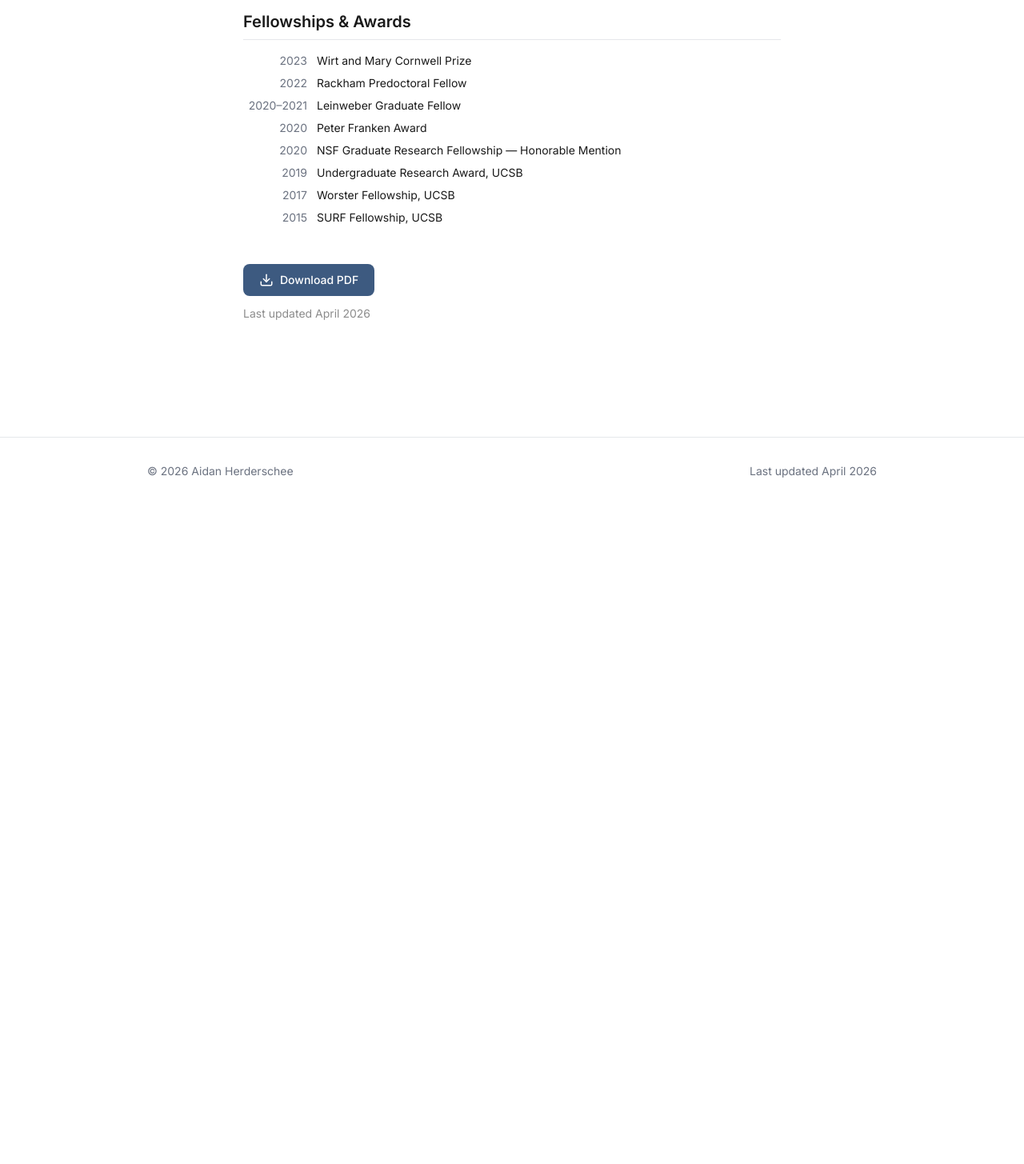
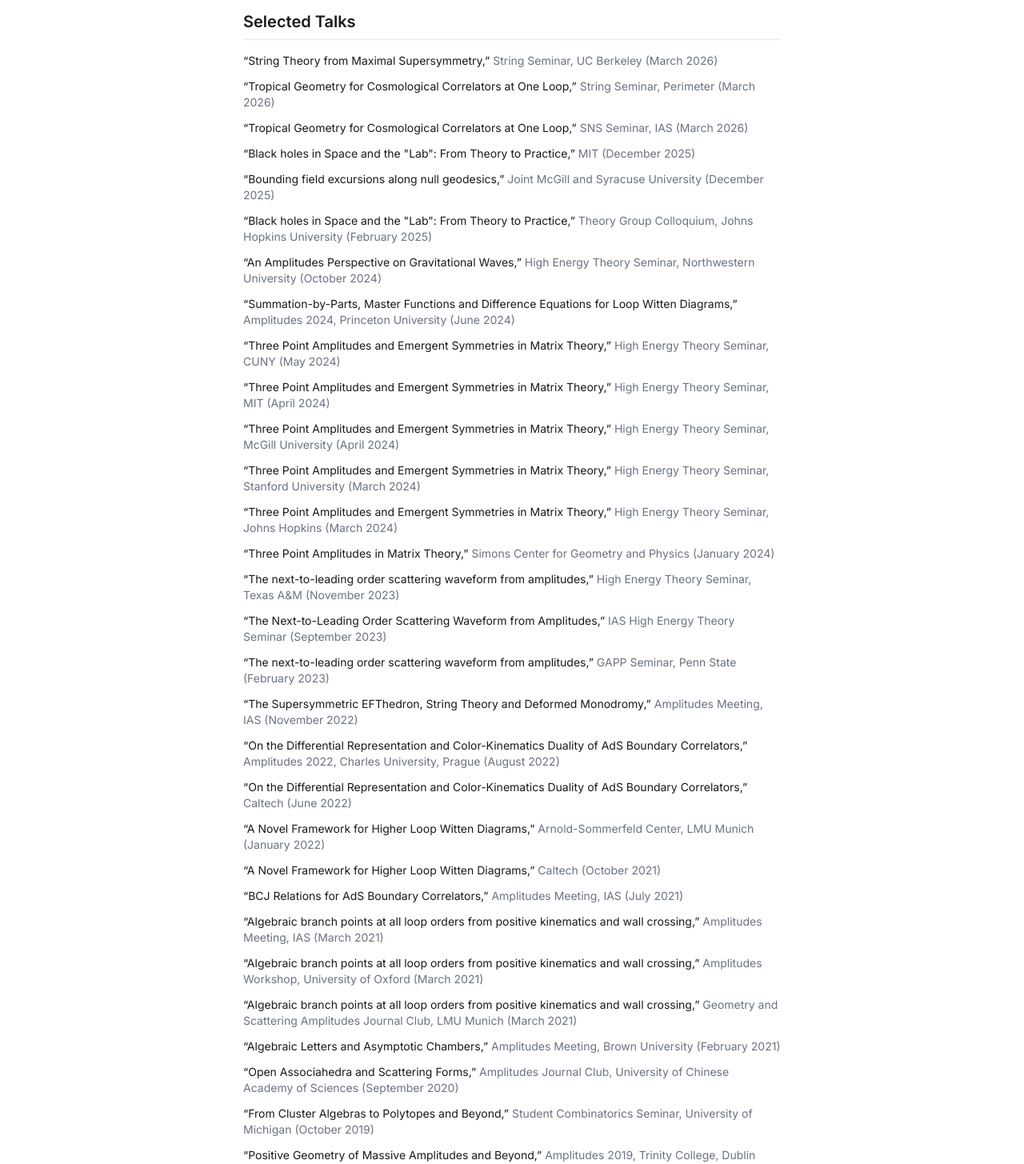
Before and after one commit to aidanh17/aidanh17.github.io, a Next.js app: page /cv in a window 1280 px wide. Shown: the part 640-2095 px from the top of the page at 80% size. Before the commit the page ends 1271 px from the top, so only its background shows below. Built offline with nearby package versions, Linux system fonts and the light colour scheme.

Commit message:
Replace fellowships section with full talks list on CV page
Co-Authored-By: Claude Opus 4.6 (1M context) <noreply@anthropic.com>

```diff
--- a/src/app/cv/page.tsx
+++ b/src/app/cv/page.tsx
@@ -1,5 +1,5 @@
 import type { Metadata } from "next";
-import { positions, education, awards } from "@/data/cv";
+import { positions, education, talks } from "@/data/cv";
 import { Timeline } from "@/components/Timeline";
 
 export const metadata: Metadata = {
@@ -24,18 +24,17 @@ export default function CVPage() {
           className="text-xl font-semibold mb-4 pb-2 border-b"
           style={{ color: "var(--foreground)", borderColor: "var(--border)" }}
         >
-          Fellowships &amp; Awards
+          Selected Talks
         </h2>
-        <ul className="space-y-2">
-          {awards.map((a, i) => (
-            <li key={i} className="flex gap-3 text-sm">
-              <span
-                className="shrink-0 w-20 text-right"
-                style={{ color: "var(--muted)" }}
-              >
-                {a.year}
+        <ul className="space-y-3">
+          {talks.map((t, i) => (
+            <li key={i} className="text-sm">
+              <span style={{ color: "var(--foreground)" }}>
+                &ldquo;{t.title},&rdquo;
+              </span>{" "}
+              <span style={{ color: "var(--muted)" }}>
+                {t.venue} ({t.date})
               </span>
-              <span style={{ color: "var(--foreground)" }}>{a.title}</span>
             </li>
           ))}
         </ul>
--- a/src/data/cv.ts
+++ b/src/data/cv.ts
@@ -27,18 +27,42 @@ export const education: CVEntry[] = [
   },
 ];
 
-export interface Award {
-  year: string;
+export interface Talk {
   title: string;
+  venue: string;
+  date: string;
 }
 
-export const awards: Award[] = [
-  { year: "2023", title: "Wirt and Mary Cornwell Prize" },
-  { year: "2022", title: "Rackham Predoctoral Fellow" },
-  { year: "2020–2021", title: "Leinweber Graduate Fellow" },
-  { year: "2020", title: "Peter Franken Award" },
-  { year: "2020", title: "NSF Graduate Research Fellowship — Honorable Mention" },
-  { year: "2019", title: "Undergraduate Research Award, UCSB" },
-  { year: "2017", title: "Worster Fellowship, UCSB" },
-  { year: "2015", title: "SURF Fellowship, UCSB" },
+export const talks: Talk[] = [
+  { title: "String Theory from Maximal Supersymmetry", venue: "String Seminar, UC Berkeley", date: "March 2026" },
+  { title: "Tropical Geometry for Cosmological Correlators at One Loop", venue: "String Seminar, Perimeter", date: "March 2026" },
+  { title: "Tropical Geometry for Cosmological Correlators at One Loop", venue: "SNS Seminar, IAS", date: "March 2026" },
+  { title: "Black holes in Space and the \"Lab\": From Theory to Practice", venue: "MIT", date: "December 2025" },
+  { title: "Bounding field excursions along null geodesics", venue: "Joint McGill and Syracuse University", date: "December 2025" },
+  { title: "Black holes in Space and the \"Lab\": From Theory to Practice", venue: "Theory Group Colloquium, Johns Hopkins University", date: "February 2025" },
+  { title: "An Amplitudes Perspective on Gravitational Waves", venue: "High Energy Theory Seminar, Northwestern University", date: "October 2024" },
+  { title: "Summation-by-Parts, Master Functions and Difference Equations for Loop Witten Diagrams", venue: "Amplitudes 2024, Princeton University", date: "June 2024" },
+  { title: "Three Point Amplitudes and Emergent Symmetries in Matrix Theory", venue: "High Energy Theory Seminar, CUNY", date: "May 2024" },
+  { title: "Three Point Amplitudes and Emergent Symmetries in Matrix Theory", venue: "High Energy Theory Seminar, MIT", date: "April 2024" },
+  { title: "Three Point Amplitudes and Emergent Symmetries in Matrix Theory", venue: "High Energy Theory Seminar, McGill University", date: "April 2024" },
+  { title: "Three Point Amplitudes and Emergent Symmetries in Matrix Theory", venue: "High Energy Theory Seminar, Stanford University", date: "March 2024" },
+  { title: "Three Point Amplitudes and Emergent Symmetries in Matrix Theory", venue: "High Energy Theory Seminar, Johns Hopkins", date: "March 2024" },
+  { title: "Three Point Amplitudes in Matrix Theory", venue: "Simons Center for Geometry and Physics", date: "January 2024" },
+  { title: "The next-to-leading order scattering waveform from amplitudes", venue: "High Energy Theory Seminar, Texas A&M", date: "November 2023" },
+  { title: "The Next-to-Leading Order Scattering Waveform from Amplitudes", venue: "IAS High Energy Theory Seminar", date: "September 2023" },
+  { title: "The next-to-leading order scattering waveform from amplitudes", venue: "GAPP Seminar, Penn State", date: "February 2023" },
+  { title: "The Supersymmetric EFThedron, String Theory and Deformed Monodromy", venue: "Amplitudes Meeting, IAS", date: "November 2022" },
+  { title: "On the Differential Representation and Color-Kinematics Duality of AdS Boundary Correlators", venue: "Amplitudes 2022, Charles University, Prague", date: "August 2022" },
+  { title: "On the Differential Representation and Color-Kinematics Duality of AdS Boundary Correlators", venue: "Caltech", date: "June 2022" },
+  { title: "A Novel Framework for Higher Loop Witten Diagrams", venue: "Arnold-Sommerfeld Center, LMU Munich", date: "January 2022" },
+  { title: "A Novel Framework for Higher Loop Witten Diagrams", venue: "Caltech", date: "October 2021" },
+  { title: "BCJ Relations for AdS Boundary Correlators", venue: "Amplitudes Meeting, IAS", date: "July 2021" },
+  { title: "Algebraic branch points at all loop orders from positive kinematics and wall crossing", venue: "Amplitudes Meeting, IAS", date: "March 2021" },
+  { title: "Algebraic branch points at all loop orders from positive kinematics and wall crossing", venue: "Amplitudes Workshop, University of Oxford", date: "March 2021" },
+  { title: "Algebraic branch points at all loop orders from positive kinematics and wall crossing", venue: "Geometry and Scattering Amplitudes Journal Club, LMU Munich", date: "March 2021" },
+  { title: "Algebraic Letters and Asymptotic Chambers", venue: "Amplitudes Meeting, Brown University", date: "February 2021" },
+  { title: "Open Associahedra and Scattering Forms", venue: "Amplitudes Journal Club, University of Chinese Academy of Sciences", date: "September 2020" },
+  { title: "From Cluster Algebras to Polytopes and Beyond", venue: "Student Combinatorics Seminar, University of Michigan", date: "October 2019" },
+  { title: "Positive Geometry of Massive Amplitudes and Beyond", venue: "Amplitudes 2019, Trinity College, Dublin", date: "July 2019" },
+  { title: "Quantum Field Theory and On-Shell Constructibility", venue: "UC Santa Barbara", date: "October 2017" },
 ];
```
